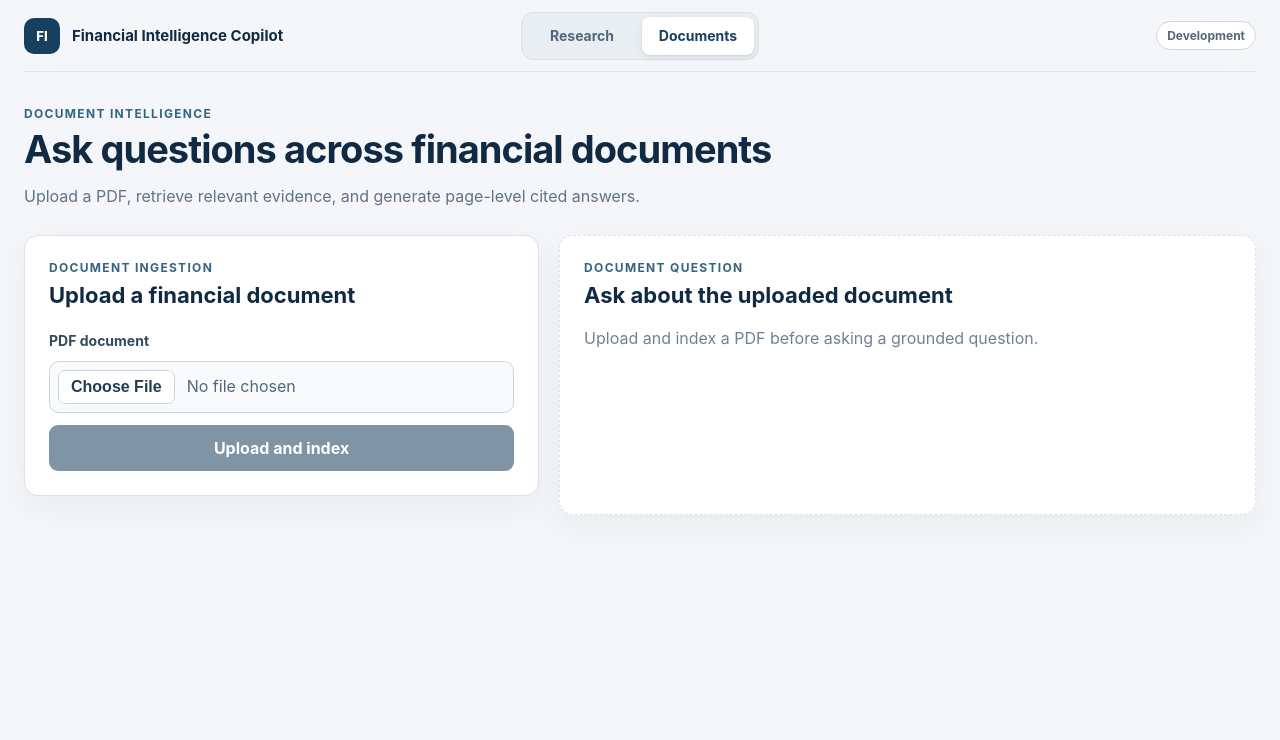
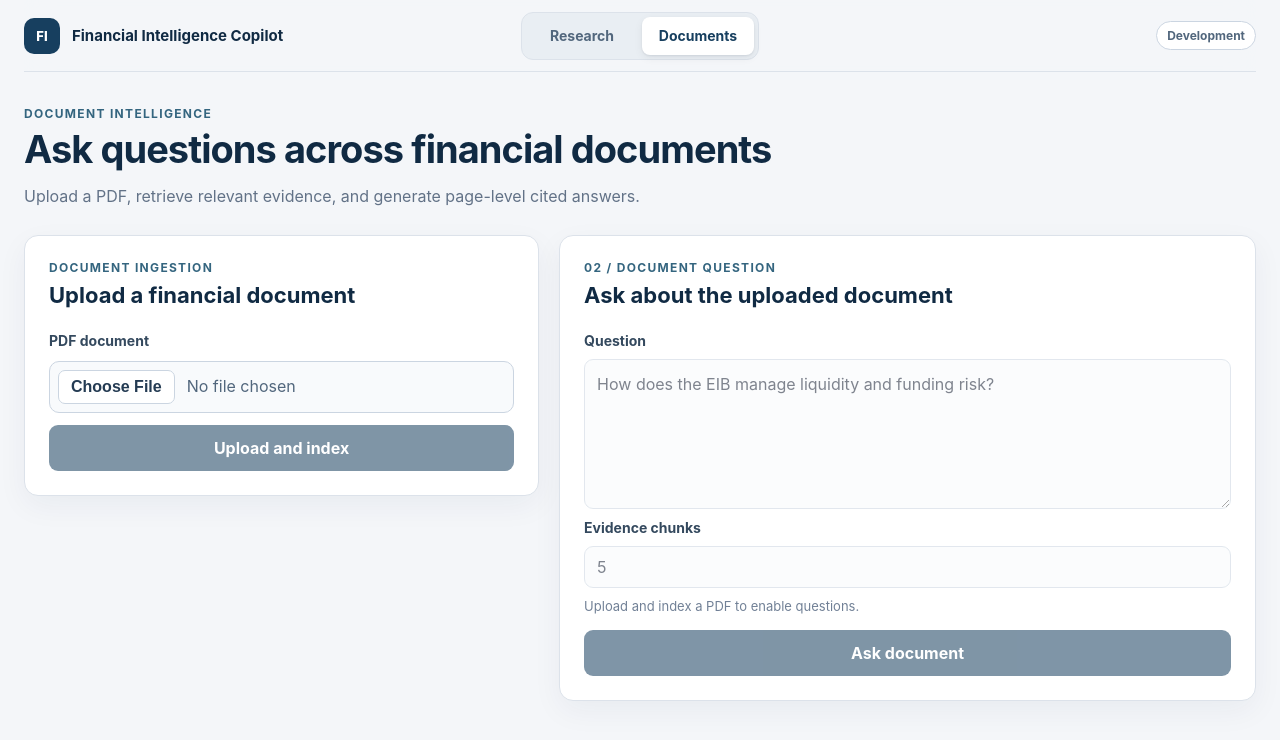
Before and after one commit to kudouhei/financial-intelligence-copilot, a React (Vite) app in the folder frontend/: page / in a window 1280 px wide. Both pictures are taken after a click on the tab "Documents". Shown: the top 740 px of the page. Built offline with nearby package versions, Linux system fonts and the light colour scheme.

Commit message:
feat: question and citation

```diff
--- a/frontend/src/features/document_rag/DocumentRagWorkspace.tsx
+++ b/frontend/src/features/document_rag/DocumentRagWorkspace.tsx
@@ -1,10 +1,12 @@
+import { DocumentAnswerPanel } from './components/DocumentAnswerPanel'
+import { DocumentQuestionPanel } from './components/DocumentQuestionPanel'
 import { DocumentUploadPanel } from './components/DocumentUploadPanel'
 import { useDocumentRag } from './hooks/useDocumentRag'
 
 import './document-rag.css'
 
 export function DocumentRagWorkspace() {
-  const { state, upload } = useDocumentRag()
+  const { state, upload, ask } = useDocumentRag()
 
   return (
     <div className="document-workspace">
@@ -13,13 +15,17 @@ export function DocumentRagWorkspace() {
         onUpload={upload}
       />
 
-      <section className="document-panel document-placeholder">
-        <p className="eyebrow">Document question</p>
-        <h2>Ask about the uploaded document</h2>
-        <p>
-          Upload and index a PDF before asking a grounded question.
-        </p>
-      </section>
+      <div className="document-column">
+        <DocumentQuestionPanel
+          isReady={state.upload.status === 'success'}
+          isSubmitting={
+            state.answer.status === 'loading'
+          }
+          onSubmit={ask}
+        />
+
+        <DocumentAnswerPanel state={state.answer} />
+      </div>
     </div>
   )
 }
--- /dev/null
+++ b/frontend/src/features/document_rag/components/DocumentAnswerPanel.tsx
@@ -0,0 +1,81 @@
+import type { DocumentRagState } from '../hooks/useDocumentRag'
+import { DocumentCitationCard } from './DocumentCitationCard'
+
+type DocumentAnswerPanelProps = {
+  state: DocumentRagState['answer']
+}
+
+export function DocumentAnswerPanel({
+  state,
+}: DocumentAnswerPanelProps) {
+  if (state.status === 'idle') {
+    return null
+  }
+
+  return (
+    <section
+      className="document-panel document-answer-panel"
+      aria-live="polite"
+    >
+      <div className="panel-heading">
+        <p className="eyebrow">Document answer</p>
+        <h2>Grounded response</h2>
+      </div>
+
+      {state.status === 'loading' && (
+        <div className="document-answer-state">
+          Retrieving evidence and generating an answer…
+        </div>
+      )}
+
+      {state.status === 'error' && (
+        <div className="document-error" role="alert">
+          {state.message}
+        </div>
+      )}
+
+      {state.status === 'success' && (
+        <div className="document-answer">
+          <span
+            className={
+              state.data.insufficient_evidence
+                ? 'answer-status answer-status--insufficient'
+                : 'answer-status answer-status--supported'
+            }
+          >
+            {state.data.insufficient_evidence
+              ? 'Insufficient evidence'
+              : 'Evidence supported'}
+          </span>
+
+          <p className="document-answer-text">
+            {state.data.answer}
+          </p>
+
+          {state.data.citations.length > 0 && (
+            <div>
+              <h3>Retrieved evidence</h3>
+
+              <div className="document-citations">
+                {state.data.citations.map(
+                  (citation) => (
+                    <DocumentCitationCard
+                      key={citation.chunk_id}
+                      citation={citation}
+                    />
+                  ),
+                )}
+              </div>
+            </div>
+          )}
+
+          {state.data.warnings.map((warning) => (
+            <p key={warning} className="document-warning">
+              {warning}
+            </p>
+          ))}
+        </div>
+      )}
+    </section>
+  )
+}
--- /dev/null
+++ b/frontend/src/features/document_rag/components/DocumentCitationCard.tsx
@@ -0,0 +1,29 @@
+import type { DocumentCitation } from '../types'
+
+type DocumentCitationCardProps = {
+  citation: DocumentCitation
+}
+
+export function DocumentCitationCard({
+  citation,
+}: DocumentCitationCardProps) {
+  return (
+    <article className="document-citation">
+      <header>
+        <strong>PDF page {citation.page_number}</strong>
+
+        <span>
+          Similarity{' '}
+          {citation.similarity_score.toFixed(3)}
+        </span>
+      </header>
+
+      <details>
+        <summary>View retrieved evidence</summary>
+        <p>{citation.excerpt}</p>
+      </details>
+
+      <small>{citation.chunk_id}</small>
+    </article>
+  )
+}
--- /dev/null
+++ b/frontend/src/features/document_rag/components/DocumentQuestionPanel.tsx
@@ -0,0 +1,96 @@
+import { useState } from 'react'
+import type { SubmitEvent } from 'react'
+
+type DocumentQuestionPanelProps = {
+  isReady: boolean
+  isSubmitting: boolean
+  onSubmit: (
+    question: string,
+    topK: number,
+  ) => Promise<void>
+}
+
+export function DocumentQuestionPanel({
+  isReady,
+  isSubmitting,
+  onSubmit,
+}: DocumentQuestionPanelProps) {
+  const [question, setQuestion] = useState(
+    'How does the EIB manage liquidity and funding risk?',
+  )
+  const [topK, setTopK] = useState(5)
+
+  function handleSubmit(
+    event: SubmitEvent<HTMLFormElement>,
+  ) {
+    event.preventDefault()
+    void onSubmit(question, topK)
+  }
+
+  return (
+    <section className="document-panel">
+      <div className="panel-heading">
+        <p className="eyebrow">
+          02 / Document question
+        </p>
+        <h2>Ask about the uploaded document</h2>
+      </div>
+
+      <form
+        className="document-question-form"
+        onSubmit={handleSubmit}
+      >
+        <label htmlFor="document-question">
+          Question
+        </label>
+
+        <textarea
+          id="document-question"
+          value={question}
+          onChange={(event) =>
+            setQuestion(event.target.value)
+          }
+          rows={5}
+          minLength={3}
+          disabled={!isReady || isSubmitting}
+          required
+        />
+
+        <label htmlFor="document-top-k">
+          Evidence chunks
+        </label>
+
+        <input
+          id="document-top-k"
+          type="number"
+          value={topK}
+          min={1}
+          max={12}
+          disabled={!isReady || isSubmitting}
+          onChange={(event) =>
+            setTopK(Number(event.target.value))
+          }
+        />
+
+        {!isReady && (
+          <p className="document-guidance">
+            Upload and index a PDF to enable questions.
+          </p>
+        )}
+
+        <button
+          type="submit"
+          disabled={
+            !isReady ||
+            isSubmitting ||
+            !question.trim()
+          }
+        >
+          {isSubmitting
+            ? 'Retrieving evidence…'
+            : 'Ask document'}
+        </button>
+      </form>
+    </section>
+  )
+}
--- a/frontend/src/features/document_rag/document-rag.css
+++ b/frontend/src/features/document_rag/document-rag.css
@@ -158,6 +158,152 @@
     line-height: 1.6;
   }
 
+  .document-column {
+    display: grid;
+    min-width: 0;
+    gap: 20px;
+  }
+
+  .document-question-form {
+    display: grid;
+    gap: 10px;
+  }
+
+  .document-question-form label {
+    color: #34495e;
+    font-size: 14px;
+    font-weight: 700;
+  }
+
+  .document-question-form textarea,
+  .document-question-form input {
+    width: 100%;
+    border: 1px solid #cbd5e1;
+    border-radius: 9px;
+    color: #172033;
+    background: #f8fafc;
+    font: inherit;
+  }
+
+  .document-question-form textarea {
+    padding: 12px;
+    resize: vertical;
+    line-height: 1.55;
+  }
+
+  .document-question-form input {
+    min-height: 42px;
+    padding: 0 12px;
+  }
+
+  .document-question-form button {
+    min-height: 46px;
+    margin-top: 6px;
+    border: 0;
+    border-radius: 9px;
+    color: white;
+    background: #173f5f;
+    font-weight: 750;
+    cursor: pointer;
+  }
+
+  .document-question-form :disabled {
+    cursor: not-allowed;
+    opacity: 0.55;
+  }
+
+  .document-guidance {
+    margin: 0;
+    color: #718096;
+    font-size: 13px;
+  }
+
+  .document-answer {
+    display: grid;
+    gap: 22px;
+  }
+
+  .answer-status {
+    width: fit-content;
+    padding: 6px 10px;
+    border-radius: 999px;
+    font-size: 12px;
+    font-weight: 750;
+  }
+
+  .answer-status--supported {
+    color: #20603d;
+    background: #e7f6ed;
+  }
+
+  .answer-status--insufficient {
+    color: #725300;
+    background: #fff7d6;
+  }
+
+  .document-answer-text {
+    margin: 0;
+    color: #243b53;
+    font-size: 17px;
+    line-height: 1.7;
+  }
+
+  .document-answer h3 {
+    margin: 0 0 10px;
+    color: #34495e;
+    font-size: 14px;
+  }
+
+  .document-citations {
+    display: grid;
+    gap: 10px;
+  }
+
+  .document-citation {
+    padding: 14px;
+    border: 1px solid #e2e8f0;
+    border-radius: 9px;
+    background: #f8fafc;
+  }
+
+  .document-citation header {
+    display: flex;
+    justify-content: space-between;
+    gap: 12px;
+    color: #34495e;
+    font-size: 13px;
+  }
+
+  .document-citation header span,
+  .document-citation small {
+    color: #718096;
+  }
+
+  .document-citation summary {
+    margin: 12px 0 8px;
+    color: #17658a;
+    font-size: 14px;
+    font-weight: 700;
+    cursor: pointer;
+  }
+
+  .document-citation p {
+    color: #52677d;
+    line-height: 1.6;
+    white-space: pre-wrap;
+  }
+
+  .document-citation small {
+    overflow-wrap: anywhere;
+  }
+
+  .document-answer-state {
+    min-height: 120px;
+    display: grid;
+    place-items: center;
+    color: #718096;
+  }
+
   @media (max-width: 850px) {
     .document-workspace {
       grid-template-columns: 1fr;
```
